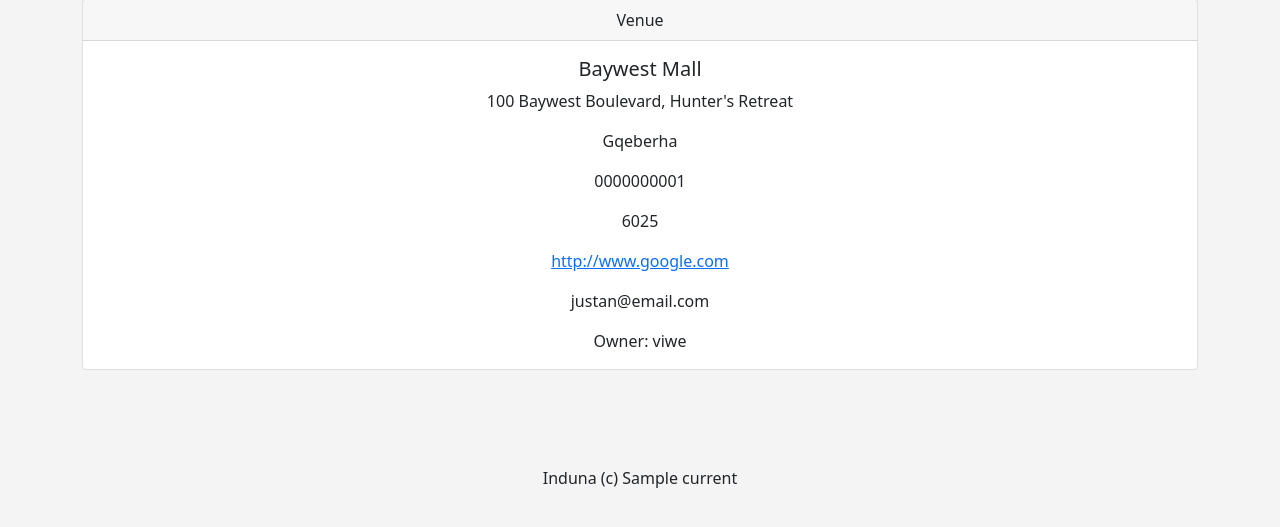
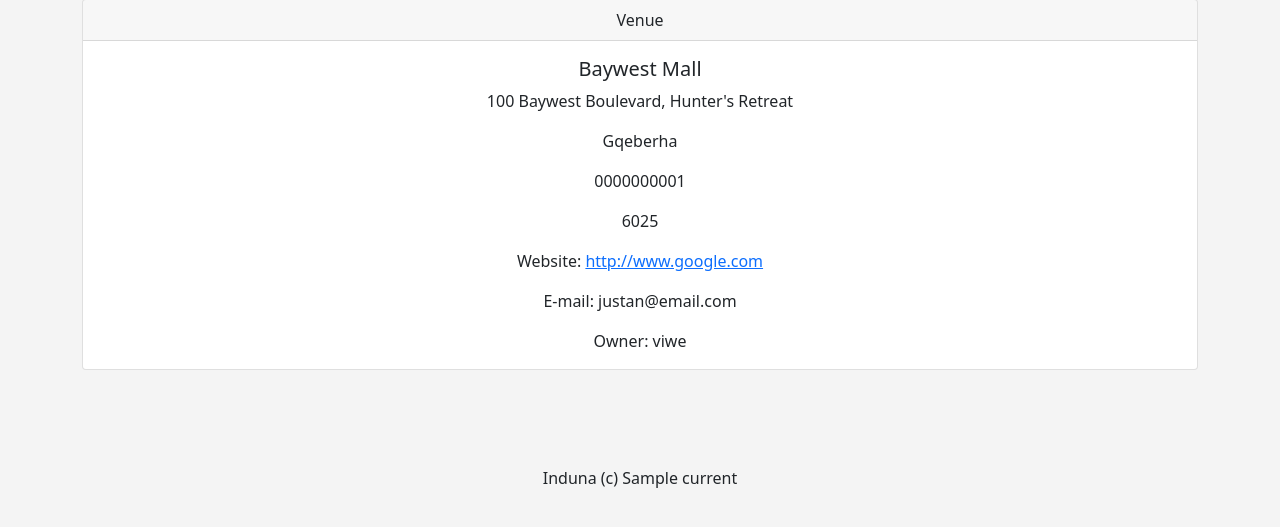
Before and after one commit to ViweTeko/learning_django, a Django app: template mysite/events/templates/events/show_venue.html in a window 1280 px wide. Shown: the part 81-608 px from the top of the page. Run offline with Django 5.2, Linux system fonts and the light colour scheme; data comes from the database, SQL or seed files in the repository; the template is opened without the code that fills it: values that come from a table or form of the project are taken from there, most other values are stand-ins (such as "Sample title", 1, 10 or a date in 2020).

Commit message:
Little UI feature

```diff
--- a/mysite/events/templates/events/show_venue.html
+++ b/mysite/events/templates/events/show_venue.html
@@ -13,8 +13,8 @@
             <p class='card-text'>{{ venue.city }}</p>
             <p class='card-text'>{{ venue.phone }}</p>
             <p class='card-text'>{{ venue.zip_code }}</p>
-            <p><a href='{{ venue.web }}'><a href="{{ venue.web }}">{{ venue.web }}</a></p>
-            <p class='card-text'>{{ venue.email }}</p>
+            <p>Website: <a href='{{ venue.web }}'><a href="{{ venue.web }}">{{ venue.web }}</a></p>
+            <p class='card-text'>E-mail: {{ venue.email }}</p>
             <p class='card-text'>Owner: {{ venue_owner }}</p>
         </div>
     </div>
```
